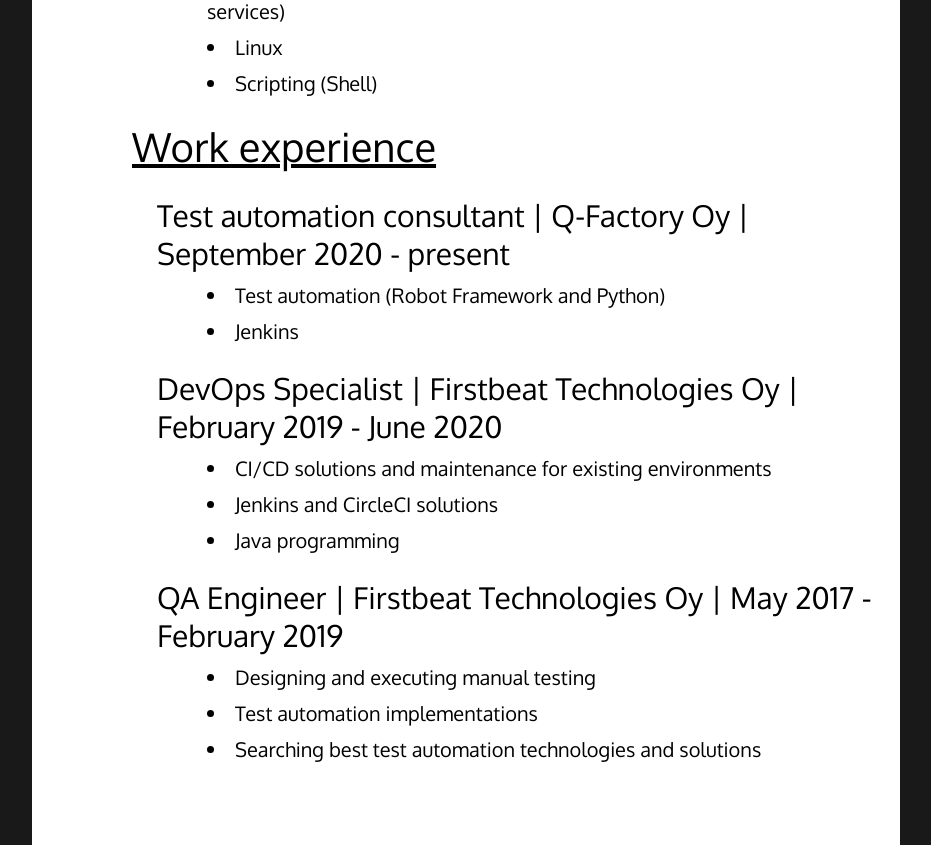
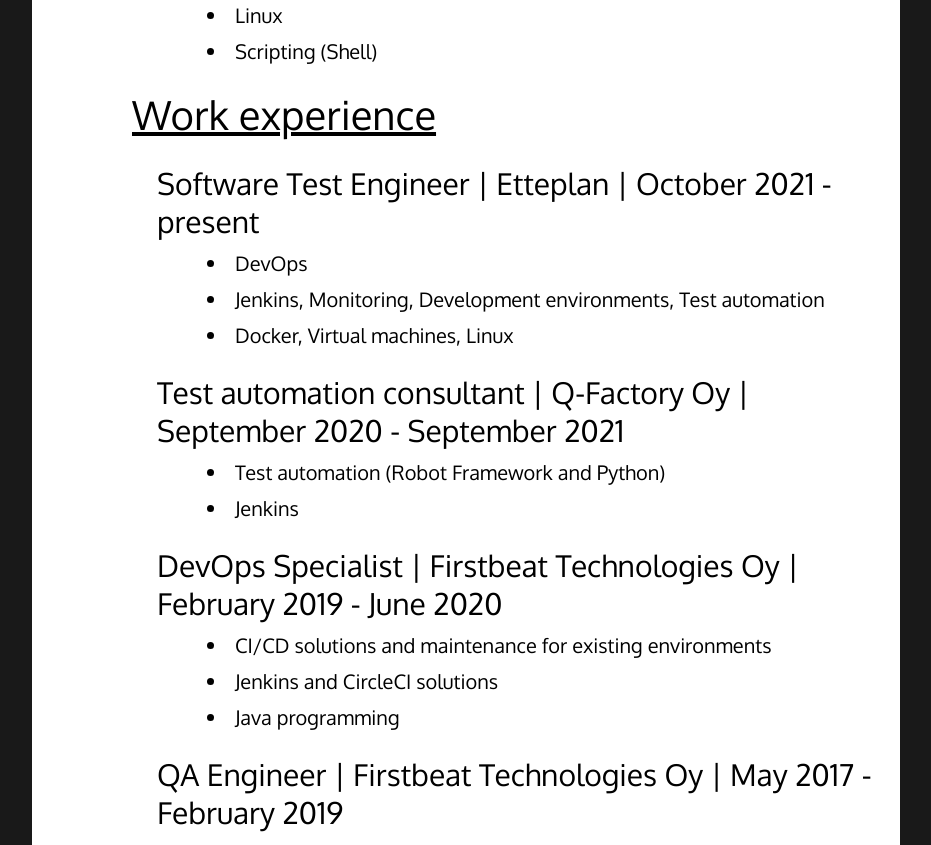
Before and after one commit to SamiHei/project_w, a React (Create React App) app: page /cv in a window 1280 px wide. Shown: the part 1560-2405 px from the top of the page, without its empty margins (174-1105 px from the left). Built offline with nearby package versions, Linux system fonts and the light colour scheme.

Commit message:
Updated CV, new CV picture

```diff
--- a/src/components/CV/CV.tsx
+++ b/src/components/CV/CV.tsx
@@ -66,19 +66,24 @@ return (
         <div className="lower-header">Work experience</div>
         <div className="work-experience-container">
 
-          <div className="work-header">{content.workExp1}</div>
-          <li>{content.workExp1_1}</li>
-          <li>{content.workExp1_2}</li>
+          <div className="work-header">{content.workExp4}</div>
+          <li>{content.workExp4_1}</li>
+          <li>{content.workExp4_2}</li>
+          <li>{content.workExp4_3}</li>
+
+          <div className="work-header">{content.workExp3}</div>
+          <li>{content.workExp3_1}</li>
+          <li>{content.workExp3_2}</li>
 
           <div className="work-header">{content.workExp2}</div>
           <li>{content.workExp2_1}</li>
           <li>{content.workExp2_2}</li>
           <li>{content.workExp2_3}</li>
 
-          <div className="work-header">{content.workExp3}</div>
-          <li>{content.workExp3_1}</li>
-          <li>{content.workExp3_2}</li>
-          <li>{content.workExp3_3}</li>
+          <div className="work-header">{content.workExp1}</div>
+          <li>{content.workExp1_1}</li>
+          <li>{content.workExp1_2}</li>
+          <li>{content.workExp1_3}</li>
         </div>
       </div>
     </div>
--- a/src/content/cv.json
+++ b/src/content/cv.json
@@ -1,5 +1,5 @@
 {
-    "introduction": "Wellness technology engineer and IT student at the University of Jyväskylä. At the moment, my greatest strenghts are in test automation as well in DevOps (in test automation solutions). I also do programming in my free time and have gone through some programming courses in the university.",
+    "introduction": "Wellness technology engineer and IT student at the University of Jyväskylä. At the moment, my greatest strenghts are in test automation as well in DevOps. I also do programming in my free time and have gone through some programming courses in the university.",
     "profile1": "An avid IT worker",
     "profile2": "IT student at the University of Jyväskylä and graduated Wellness technology engineer",
     "profile3": "Expertise specially on test automation, CI/CD solutions and also Python programming",
@@ -23,17 +23,22 @@
 
     "automation": "CI/CD solutions (Jenkins and CircleCI)",
 
-    "workExp1": "Test automation consultant | Q-Factory Oy | September 2020 - present",
-    "workExp1_1": "Test automation (Robot Framework and Python)",
-    "workExp1_2": "Jenkins",
+    "workExp1": "QA Engineer | Firstbeat Technologies Oy | May 2017 - February 2019",
+    "workExp1_1": "Designing and executing manual testing",
+    "workExp1_2": "Test automation implementations",
+    "workExp1_3": "Searching best test automation technologies and solutions",
 
     "workExp2": "DevOps Specialist | Firstbeat Technologies Oy | February 2019 - June 2020",
     "workExp2_1": "CI/CD solutions and maintenance for existing environments",
     "workExp2_2": "Jenkins and CircleCI solutions",
     "workExp2_3": "Java programming",
 
-    "workExp3": "QA Engineer | Firstbeat Technologies Oy | May 2017 - February 2019",
-    "workExp3_1": "Designing and executing manual testing",
-    "workExp3_2": "Test automation implementations",
-    "workExp3_3": "Searching best test automation technologies and solutions"
+    "workExp3": "Test automation consultant | Q-Factory Oy | September 2020 - September 2021",
+    "workExp3_1": "Test automation (Robot Framework and Python)",
+    "workExp3_2": "Jenkins",
+
+    "workExp4": "Software Test Engineer | Etteplan | October 2021 - present",
+    "workExp4_1": "DevOps",
+    "workExp4_2": "Jenkins, Monitoring, Development environments, Test automation",
+    "workExp4_3": "Docker, Virtual machines, Linux"
 }
```
Also changed, not shown: src/images/profile.jpeg.
